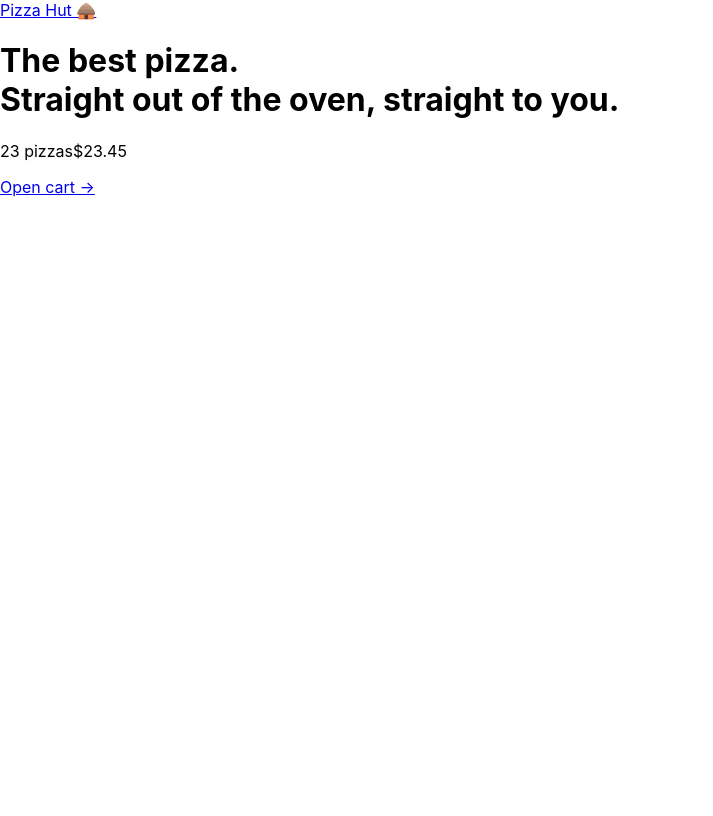
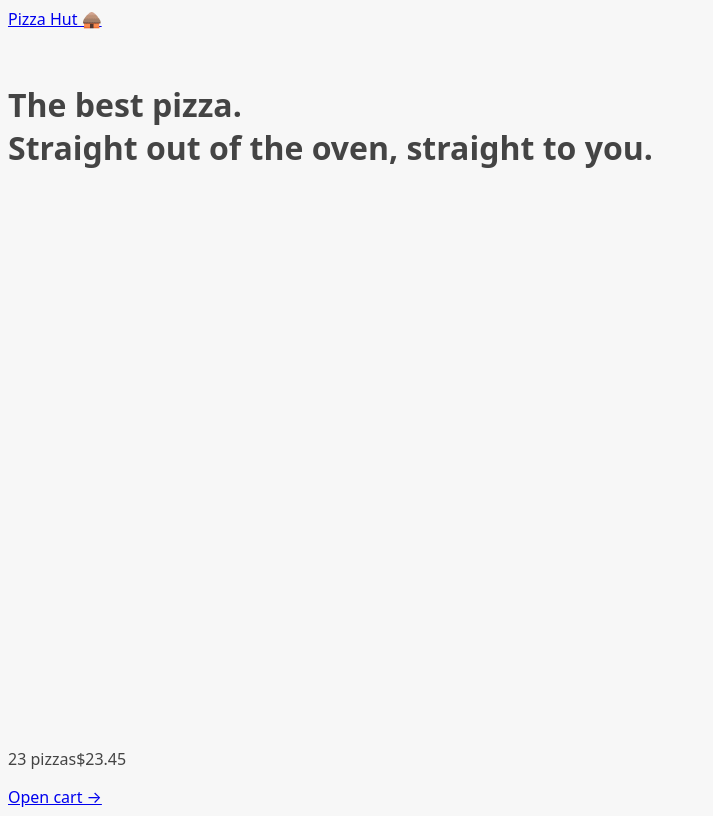
Before and after one commit to DevendranathReddy7/PizzaHut, a React (Create React App) app: page / in a window 1280 px wide. Shown: the whole page, without its empty margins (0-713 px from the left). Built offline with nearby package versions, Linux system fonts and the light colour scheme.

Commit message:
fecting menu list

```diff
--- a/src/App.js
+++ b/src/App.js
@@ -1,15 +1,17 @@
 import { RouterProvider, createBrowserRouter } from "react-router-dom"
 import AppLayout from "./Components/AppLayout"
 import Cart from "./Components/Cart"
-import Menu from "./Components/Menu"
+import Menu, { loader as menuLoader } from "./Components/Menu"
 import Order from "./Components/Order"
 import Home from "./Components/Home"
 import CreateOrder from "./Components/CreateOrder"
+import Error from "./Common/Error"
 
 const route = createBrowserRouter([
   {
 
     element: <AppLayout />,
+    errorElement: <Error />,
     children: [
       { path: '/', element: <Home /> },
       {
@@ -17,7 +19,9 @@ const route = createBrowserRouter([
         element: <Cart />
       }, {
         path: '/menu',
-        element: <Menu />
+        element: <Menu />,
+        loader: menuLoader,
+        errorElement: <Error />,
       }, {
         path: '/order/:orderId',
         element: <Order />
--- a/src/Common/Error.js
+++ b/src/Common/Error.js
@@ -1,12 +1,13 @@
-import { useNavigate } from 'react-router-dom';
+import { useNavigate, useRouteError } from 'react-router-dom';
 
 function NotFound() {
   const navigate = useNavigate();
+  const error = useRouteError()
 
   return (
     <div>
       <h1>Something went wrong 😢</h1>
-      <p>%MESSAGE%</p>
+      <p>{error.data || error.message}</p>
       <button onClick={() => navigate(-1)}>&larr; Go back</button>
     </div>
   );
--- /dev/null
+++ b/src/Common/Loading.js
@@ -0,0 +1,7 @@
+const Loading = () => {
+    return (
+        <div className="loader">
+        </div>
+    )
+}
+export default Loading
--- a/src/Components/AppLayout.js
+++ b/src/Components/AppLayout.js
@@ -1,11 +1,17 @@
-import { Outlet } from "react-router-dom"
+import { Outlet, useNavigation } from "react-router-dom"
 import Home from "./Home"
 import Header from "./Header"
 import CartOverview from "./CartOverview"
+import Loading from "../Common/Loading"
 
 const AppLayout = () => {
+    const navigation = useNavigation()
+    console.log(navigation)
+    const isLoading = navigation.state === 'loading'
+
     return (
-        <div>
+        <div className="layout">
+            {isLoading ? <Loading /> : ''}
             <Header />
             <main>
                 <Outlet />
--- a/src/Components/Menu.js
+++ b/src/Components/Menu.js
@@ -1,5 +1,21 @@
+import { useLoaderData } from "react-router-dom";
+import { getMenu } from "../Sevices/apiRestaurant";
+
 function Menu() {
-  return <h1>Menu</h1>;
+  const menu = useLoaderData() //gets data from loader which we provoded in rote
+  return (
+    menu.map(item => <li key={item.id}>
+      <p>{item.name}</p>
+      <img src={item.imageUrl} alt={item.name} />
+      <p>{item.unitPrice}</p>
+    </li>
+
+    )
+  )
 }
 
+export const loader = async () => {
+  const data = await getMenu()
+  return data
+}
 export default Menu;
--- a/src/Components/index.css
+++ /dev/null
@@ -1,38 +0,0 @@
-body {
-  font-family: system-ui, -apple-system, BlinkMacSystemFont, 'Segoe UI', Roboto,
-    Oxygen, Ubuntu, Cantarell, 'Open Sans', 'Helvetica Neue', sans-serif;
-  background-color: #f7f7f7;
-  color: #444;
-}
-
-.layout {
-  display: grid;
-  grid-template-rows: auto 1fr auto;
-  gap: 32px;
-  height: 100dvh;
-}
-
-/* https://dev.to/afif/i-made-100-css-loaders-for-your-next-project-4eje */
-.loader {
-  width: 45px;
-  aspect-ratio: 0.75;
-  --c: no-repeat linear-gradient(#333 0 0);
-  background: var(--c) 0% 50%, var(--c) 50% 50%, var(--c) 100% 50%;
-  background-size: 20% 50%;
-  animation: loading 1s infinite linear;
-}
-
-@keyframes loading {
-  20% {
-    background-position: 0% 0%, 50% 50%, 100% 50%;
-  }
-  40% {
-    background-position: 0% 100%, 50% 0%, 100% 50%;
-  }
-  60% {
-    background-position: 0% 50%, 50% 100%, 100% 0%;
-  }
-  80% {
-    background-position: 0% 50%, 50% 50%, 100% 100%;
-  }
-}
--- a/src/index.css
+++ b/src/index.css
@@ -1,13 +1,41 @@
 body {
-  margin: 0;
-  font-family: -apple-system, BlinkMacSystemFont, 'Segoe UI', 'Roboto', 'Oxygen',
-    'Ubuntu', 'Cantarell', 'Fira Sans', 'Droid Sans', 'Helvetica Neue',
-    sans-serif;
-  -webkit-font-smoothing: antialiased;
-  -moz-osx-font-smoothing: grayscale;
+  font-family: system-ui, -apple-system, BlinkMacSystemFont, 'Segoe UI', Roboto,
+    Oxygen, Ubuntu, Cantarell, 'Open Sans', 'Helvetica Neue', sans-serif;
+  background-color: #f7f7f7;
+  color: #444;
 }
 
-code {
-  font-family: source-code-pro, Menlo, Monaco, Consolas, 'Courier New',
-    monospace;
+.layout {
+  display: grid;
+  grid-template-rows: auto 1fr auto;
+  gap: 32px;
+  height: 100dvh;
 }
+
+/* https://dev.to/afif/i-made-100-css-loaders-for-your-next-project-4eje */
+.loader {
+  width: 45px;
+  aspect-ratio: 0.75;
+  --c: no-repeat linear-gradient(#333 0 0);
+  background: var(--c) 0% 50%, var(--c) 50% 50%, var(--c) 100% 50%;
+  background-size: 20% 50%;
+  animation: loading 1s infinite linear;
+}
+
+@keyframes loading {
+  20% {
+    background-position: 0% 0%, 50% 50%, 100% 50%;
+  }
+
+  40% {
+    background-position: 0% 100%, 50% 0%, 100% 50%;
+  }
+
+  60% {
+    background-position: 0% 50%, 50% 100%, 100% 0%;
+  }
+
+  80% {
+    background-position: 0% 50%, 50% 50%, 100% 100%;
+  }
+}
```
